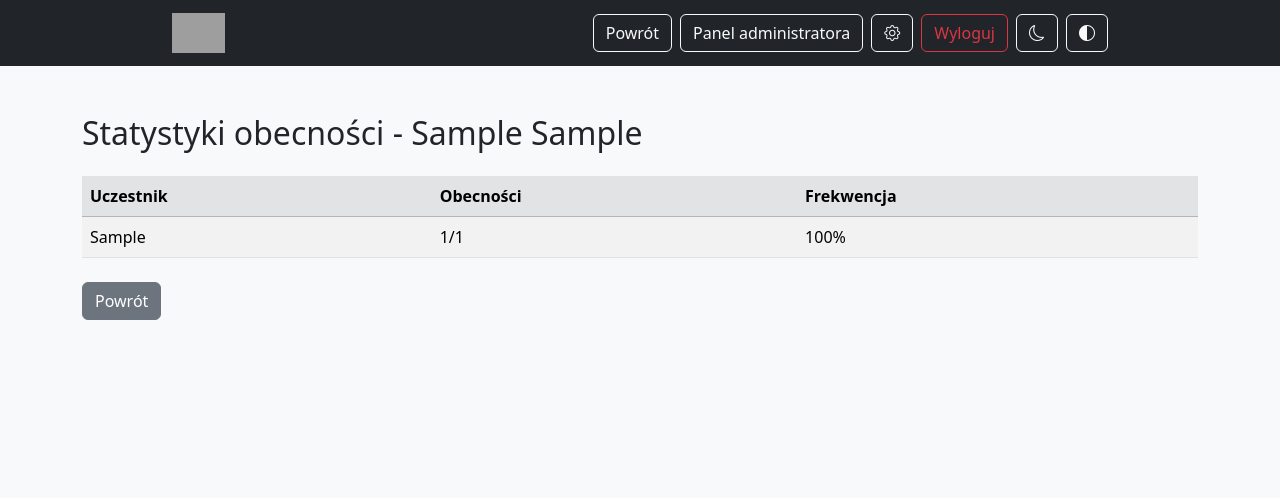
After one commit to suchokrates1/lista-obecnosci, a Flask app: page /admin/statystyki/1 in a window 1280 px wide. The commit adds this page. Shown: the top 498 px of the page. Run offline with Flask 3, Linux system fonts and the light colour scheme; a user stored in the database is signed in; tables that the repository leaves empty hold one stand-in row (values such as "Sample post"); parts of the project's set-up code (start-up, migrations or seed data) failed here and were passed over; grey boxes are pictures that could not be loaded.

Commit message:
Add admin statistics page

```diff
--- a/routes/admin.py
+++ b/routes/admin.py
@@ -433,3 +433,29 @@ def wyslij_zajecie_admin(id):
         flash('Nie udało się wysłać e-maila', 'danger')
 
     return redirect(url_for('routes.admin_dashboard'))
+
+
+@routes_bp.route('/admin/statystyki/<int:trainer_id>')
+@role_required('admin')
+def admin_statystyki(trainer_id):
+    """Show attendance statistics for the selected trainer."""
+
+    prow = db.session.get(Prowadzacy, trainer_id)
+    if not prow:
+        abort(404)
+
+    total = Zajecia.query.filter_by(prowadzacy_id=trainer_id).count()
+    uczestnicy = sorted(prow.uczestnicy, key=lambda x: x.imie_nazwisko.lower())
+
+    stats = []
+    for u in uczestnicy:
+        present = sum(1 for z in u.zajecia if z.prowadzacy_id == trainer_id)
+        percent = (present / total * 100) if total else 0
+        stats.append({'uczestnik': u, 'present': present, 'percent': percent})
+
+    return render_template(
+        'admin_statystyki.html',
+        prowadzacy=prow,
+        stats=stats,
+        total_sessions=total,
+    )
--- a/templates/admin.html
+++ b/templates/admin.html
@@ -74,6 +74,10 @@
           <a href="{{ url_for('routes.admin_trainer', id=p.id) }}" class="btn btn-sm text-secondary" aria-label="Uczestnicy">
             <i class="bi bi-people"></i>
             <span class="visually-hidden">Uczestnicy</span>
+          </a>
+          <a href="{{ url_for('routes.admin_statystyki', trainer_id=p.id) }}" class="btn btn-sm text-info" aria-label="Statystyki">
+            <i class="bi bi-bar-chart"></i>
+            <span class="visually-hidden">Statystyki</span>
           </a>
           <form action="{{ url_for('routes.usun_prowadzacego', id=p.id) }}" method="POST" class="d-inline" onsubmit="return confirm('Na pewno usunąć?')">
             <input type="hidden" name="csrf_token" value="{{ csrf_token() }}">
--- /dev/null
+++ b/templates/admin_statystyki.html
@@ -0,0 +1,24 @@
+{% extends 'base.html' %}
+{% block title %}Statystyki{% endblock %}
+{% block content %}
+  <h2 class="mb-4">Statystyki obecności - {{ prowadzacy.imie }} {{ prowadzacy.nazwisko }}</h2>
+  <table class="table table-striped table-hover mb-4">
+    <thead class="table-secondary">
+      <tr>
+        <th>Uczestnik</th>
+        <th>Obecności</th>
+        <th>Frekwencja</th>
+      </tr>
+    </thead>
+    <tbody>
+      {% for row in stats %}
+      <tr>
+        <td>{{ row.uczestnik.imie_nazwisko }}</td>
+        <td>{{ row.present }}/{{ total_sessions }}</td>
+        <td>{{ '%.0f'|format(row.percent) }}%</td>
+      </tr>
+      {% endfor %}
+    </tbody>
+  </table>
+  <a href="{{ url_for('routes.admin_dashboard') }}" class="btn btn-secondary">Powrót</a>
+{% endblock %}
```
Also changed, not shown: tests/test_app.py (+46 -0 lines).
